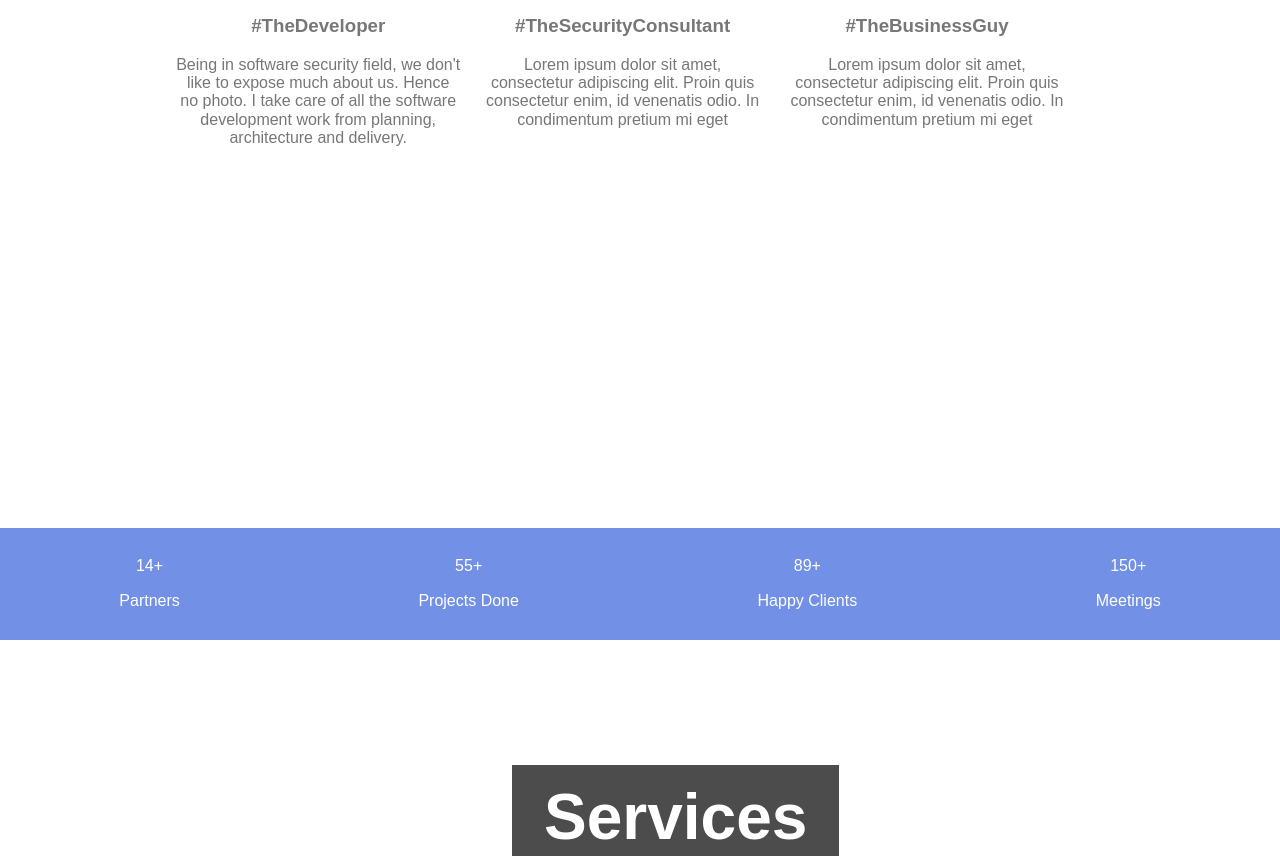
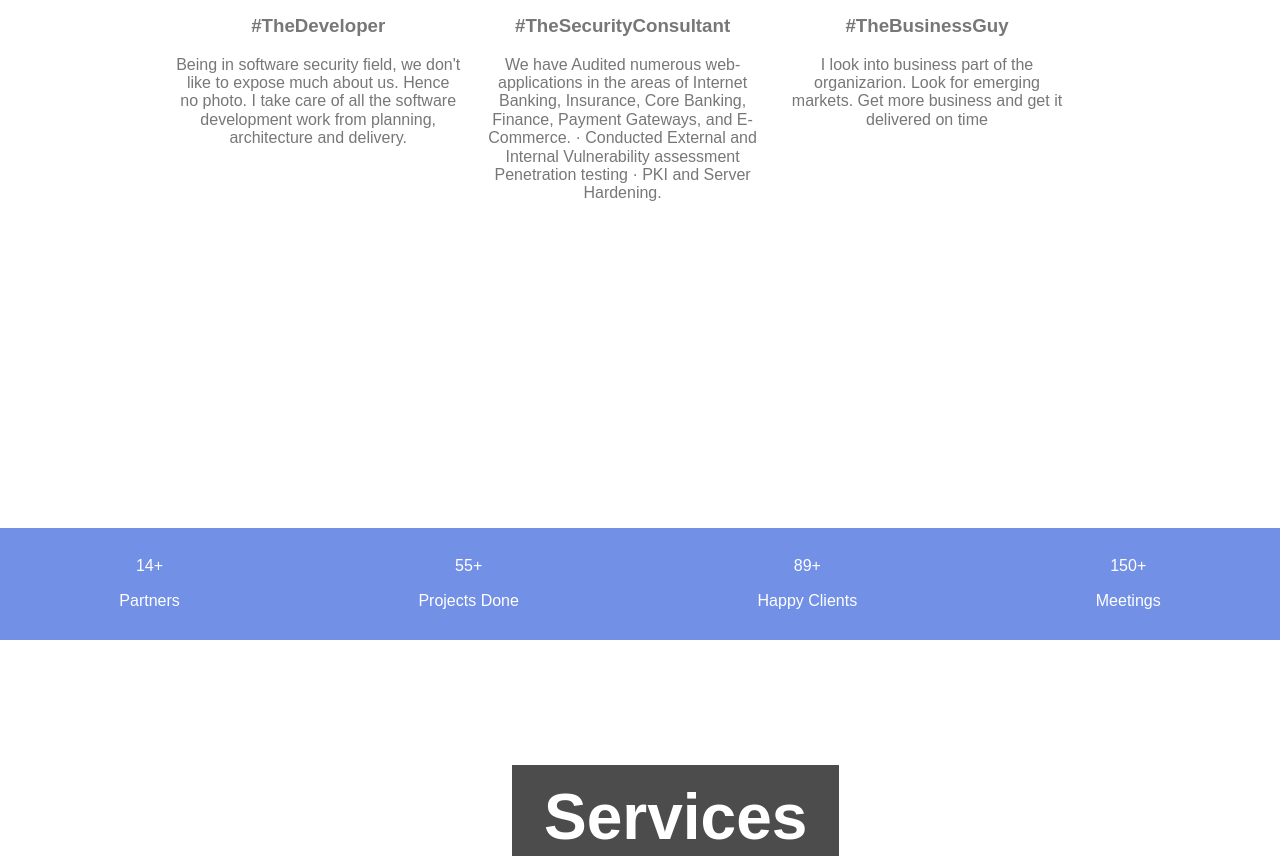
Before and after one commit to nextgeek/nextgeek.github.io, a plain HTML site: page index.html in a window 1280 px wide. Shown: the part 2545-3401 px from the top of the page. Drawn offline with Linux system fonts and the light colour scheme; a web font is replaced by a local one.

Commit message:
Data update

```diff
--- a/index.html
+++ b/index.html
@@ -95,16 +95,17 @@
                     <div class="team_member">
                         <img src="img/person.svg" alt="logo_css">
                         <h3>#TheSecurityConsultant</h3>
-                        <p>Lorem ipsum dolor sit amet, consectetur adipiscing elit. Proin quis consectetur enim, id
-                            venenatis
-                            odio. In condimentum pretium mi eget </p>
+                        <p>We have Audited numerous web-applications in the areas of Internet Banking, Insurance, Core Banking, Finance, Payment    Gateways, and E-Commerce.
+
+·   Conducted External and Internal Vulnerability assessment Penetration testing
+
+·   PKI and Server Hardening.</p>
                     </div>
                     <div class="team_member">
                         <img src="img/person.svg" alt="logo_brush">
                         <h3>#TheBusinessGuy</h3>
-                        <p>Lorem ipsum dolor sit amet, consectetur adipiscing elit. Proin quis consectetur enim, id
-                            venenatis
-                            odio. In condimentum pretium mi eget </p>
+                        <p>I look into business part of the organizarion. Look for emerging markets. Get more business and get it delivered on time
+                             </p>
                     </div>
                 </div>
             </section>
```
